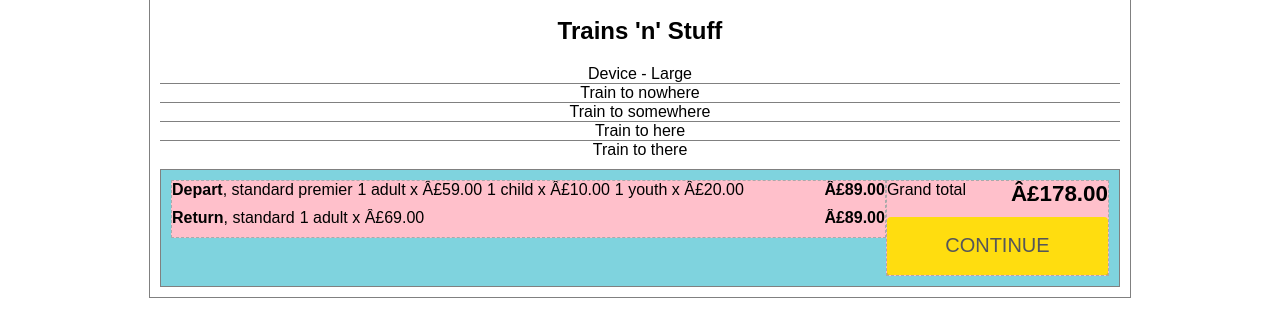
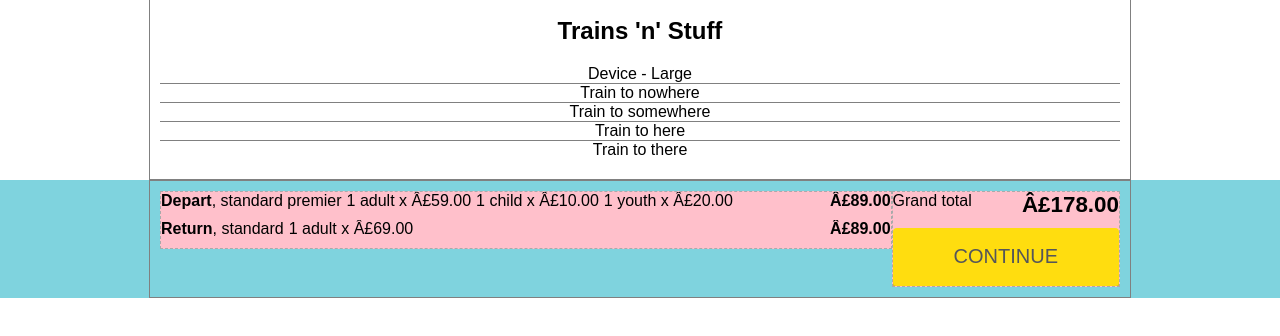
Before and after one commit to adrianblynch/susy-su, a website: page basket.html in a window 1280 px wide. Shown: the part 96-432 px from the top of the page. Drawn offline with Linux system fonts and the light colour scheme.

Commit message:
Add basket BG

```diff
--- a/basket.html
+++ b/basket.html
@@ -19,6 +19,8 @@
 			<li>Train to there</li>
 		</ul>
 	</div>
+</div>
+<div class="bar">
 	<footer>
 		<section class="passengerDetails">
 			<ul>
--- a/basket.scss
+++ b/basket.scss
@@ -26,6 +26,7 @@ body {
 	margin: 0px auto;
 	border: solid 1px gray;
 	padding: 10px;
+}
 
 header {
 	border: solid 1px gray;
@@ -56,11 +57,18 @@ body {
 	}
 }
 
+.bar {
+	background-color: #7fd3de;
+}
+
 /* The footer IS the basket */
 footer {
+	// Keep contrained - The same as .page - Pull contraining code into a new class?
+	max-width: 960px;
+	margin: 0px auto;
+
 	border: solid 1px gray;
 	padding: 10px;
-		background-color: #7fd3de;
 	overflow: hidden;
 	section {
 		border: dashed 1px #aaa;
@@ -154,4 +162,3 @@ body {
 		height: 58px;
 	}
 }
-}
```
Also changed, not shown: bundle.js (+1 -1 lines). Lines whose indentation alone changed are shown as unchanged.
